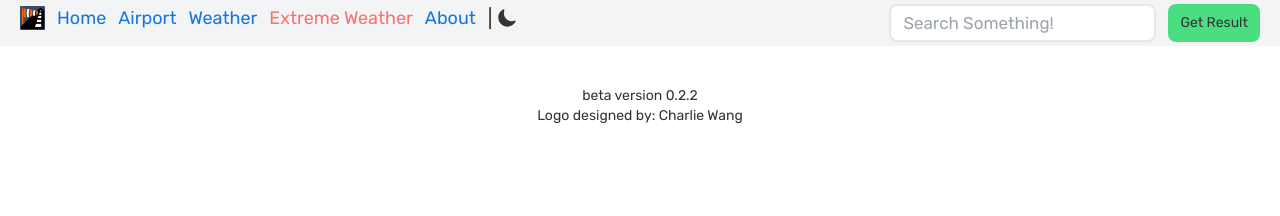
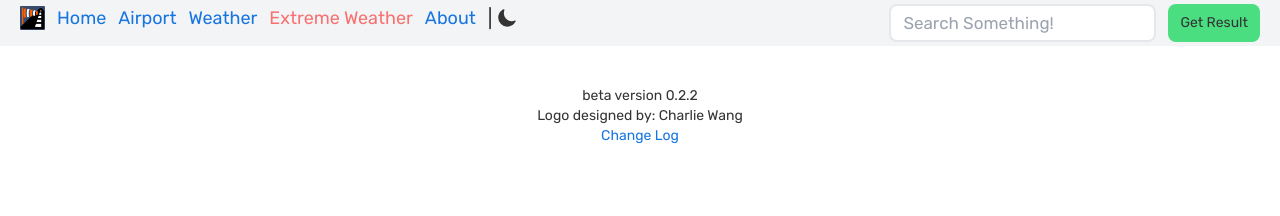
Before and after one commit to mason23zh/Flight_App_Full, a React (Create React App) app: page /about in a window 1280 px wide. Shown: the top 216 px of the page. Built offline with nearby package versions, Linux system fonts and the light colour scheme.

Commit message:
center the o results text; added button to navigate to changelog page in about page; update about page

```diff
--- a/src/component/About.jsx
+++ b/src/component/About.jsx
@@ -1,5 +1,6 @@
 import React from "react";
 import { CustomProvider } from "rsuite";
+import { Link } from "react-router-dom";
 import { useTheme } from "../hooks/ThemeContext";
 
 
@@ -15,6 +16,13 @@ function About() {
                     <div>
                         Logo designed by: Charlie Wang
                     </div>
+                    <div>
+                        <Link
+                            to="/changelog"
+                        >
+                            Change Log
+                        </Link>
+                    </div>
                 </div>
             </div>
         </CustomProvider>
--- a/src/component/Airports.jsx
+++ b/src/component/Airports.jsx
@@ -5,7 +5,7 @@ import backgroundImage from "../images/mika-baumeister-DHlZenOMjJI-unsplash.jpg"
 import HeroSection from "./HeroSection";
 import AirportsList from "./AirportsList";
 import { useFetchAirportsWithGenericInputQuery } from "../store";
-import { useTheme, useThemeUpdate } from "../hooks/ThemeContext";
+import { useTheme } from "../hooks/ThemeContext";
 
 function Airports() {
     const darkMode = useTheme();
@@ -65,7 +65,7 @@ function Airports() {
     } else if (isFetching) {
         renderedAirport = <div className="text-lg text-center">Loading...</div>;
     } else if (error) {
-        renderedAirport = <h3>Error</h3>;
+        renderedAirport = <div className="text-center"><h3>Error</h3></div>;
     } else if (localStorage.getItem("airportListData") !== null) {
         const localData = JSON.parse(localStorage.getItem("airportListData"));
         renderedAirport = <AirportsList airports={localData} goToPage={onGoToPage} />;
--- a/src/component/AirportsList.jsx
+++ b/src/component/AirportsList.jsx
@@ -9,7 +9,7 @@ function AirportsList({ airports, goToPage }) {
     const { data } = airports;
     let renderedAirports;
     if (data.airports.length === 0) {
-        renderedAirports = <div className="text-lg">No Results</div>;
+        renderedAirports = <div className="text-lg text-center">No Results</div>;
     } else {
         renderedAirports = data.airports.map((airport) => (
             <div key={airport.ICAO}>
--- a/src/component/ChangeLog.jsx
+++ b/src/component/ChangeLog.jsx
@@ -60,8 +60,9 @@ function ChangeLog() {
                         - Fix the issue when loading up a page for the first time will stucked at loading page if no
                         localStorage available <br />
                         - Fix the input bar zoom issue in IOS <br />
-                        - re-tune the Home page layout to fit smaller screen better <br />
+                        - Re-tune the Home page layout to fit smaller screen better <br />
                         - Fix the Weather input bar not trimming the user input <br />
+                        - Fix the `No Results` text not being centered <br />
                     </div>
                 </div>
             </div>
--- a/src/component/Home.jsx
+++ b/src/component/Home.jsx
@@ -22,7 +22,6 @@ function Home() {
         renderedAirport = <h3>Error</h3>;
     }
 
-
     return (
         <div>
             <HomeHeroSection backgroundImage={backgroundImage} />
--- a/src/component/HomeAirportList.jsx
+++ b/src/component/HomeAirportList.jsx
@@ -1,12 +1,11 @@
 import React from "react";
-import AirportAccordion from "./AirportAccordion";
 import HomeAirportAccordion from "./HomeAirportAccordion";
 
 function HomeAirportList({ airports }) {
     const { data } = airports;
     let renderedAirports;
     if (data.length === 0) {
-        renderedAirports = <div className="text-lg">No Results</div>;
+        renderedAirports = <div className="text-lg text-center">No Results</div>;
     } else {
         renderedAirports = data.slice(0, 6).map((airport) => (
             <div key={airport.ICAO}>
--- a/src/component/NavbarElement.jsx
+++ b/src/component/NavbarElement.jsx
@@ -40,7 +40,7 @@ function NavbarElement() {
             <div>|</div>
             <div
                 onClick={toggleTheme}
-                className=" cursor-pointer transition ease-in-out delay-100 hover:-translate-y-1 hover:scale-110 duration-300 "
+                className="cursor-pointer transition ease-in-out delay-100 hover:-translate-y-1 hover:scale-110 duration-300 "
             >
 
                 {darkMode ? <IoSunnyOutline /> : <IoMoon />}
```
